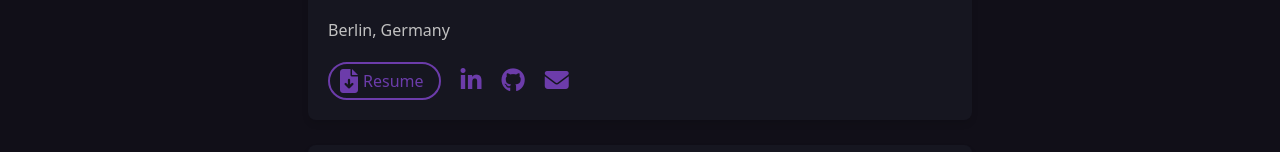
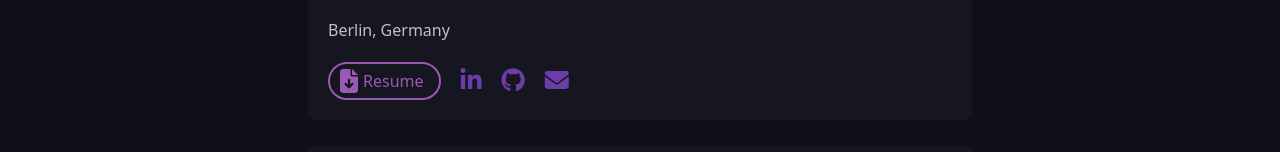
Before and after one commit to soyDiegomaf/Diegomaf-Portfolio, a React (Vite) app: page / in a window 1280 px wide. In both pictures the pointer is over the element 384 px from the left and 413 px from the top of the page. Shown: the part 332-484 px from the top of the page. Built offline with nearby package versions, Linux system fonts and the light colour scheme; some icons are missing.

Commit message:
hice que el navbar sea statico

```diff
--- a/src/components/AboutSection/AboutSection.module.css
+++ b/src/components/AboutSection/AboutSection.module.css
@@ -49,6 +49,8 @@
         border: 2px solid #6C3CAA;
         padding: 0px 10px;
         border-radius: 25px;
+        transition: color 0.3s;
+
 
         p {
             color: #6C3CAA;
@@ -62,5 +64,23 @@
             align-items: center;
             text-decoration: none;
         }
+        i {
+        color: #6C3CAA;
+        font-size: 1.5rem;
+        }
+    }
+
+    .cv:hover {
+        border: 2px solid #9b59b6;
+
+        p {
+            color: #9b59b6;
+        }
+        a {
+            color: #9b59b6;
+        }
+        i {
+            color: #9b59b6;
+        }
     }
 }
--- a/src/components/NavBar/NavBar.module.css
+++ b/src/components/NavBar/NavBar.module.css
@@ -8,6 +8,8 @@
   height: 40px;
   margin: 25px 100px;
   border: #372252 solid 3px;
+  position: sticky;
+  top: 25px;
 }
 
 .navbar .navlinks {
```
